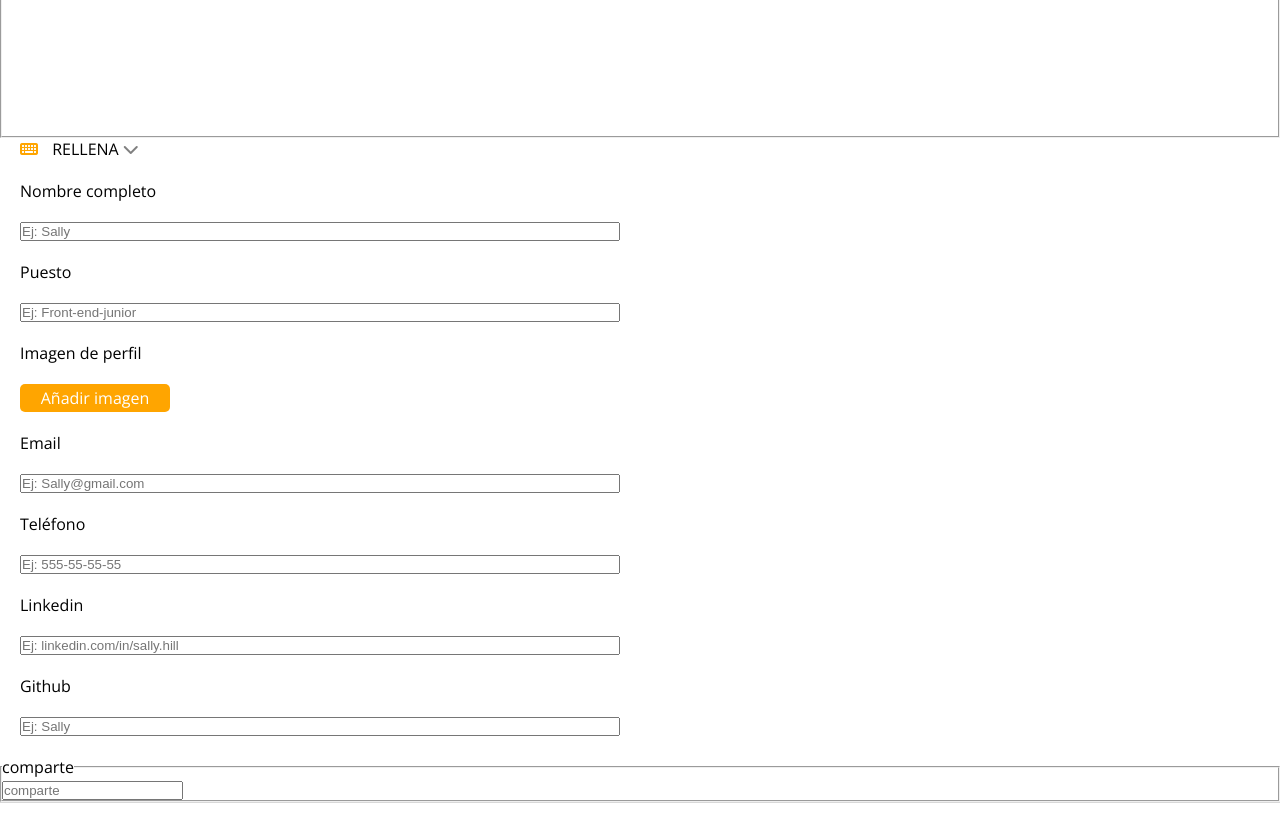
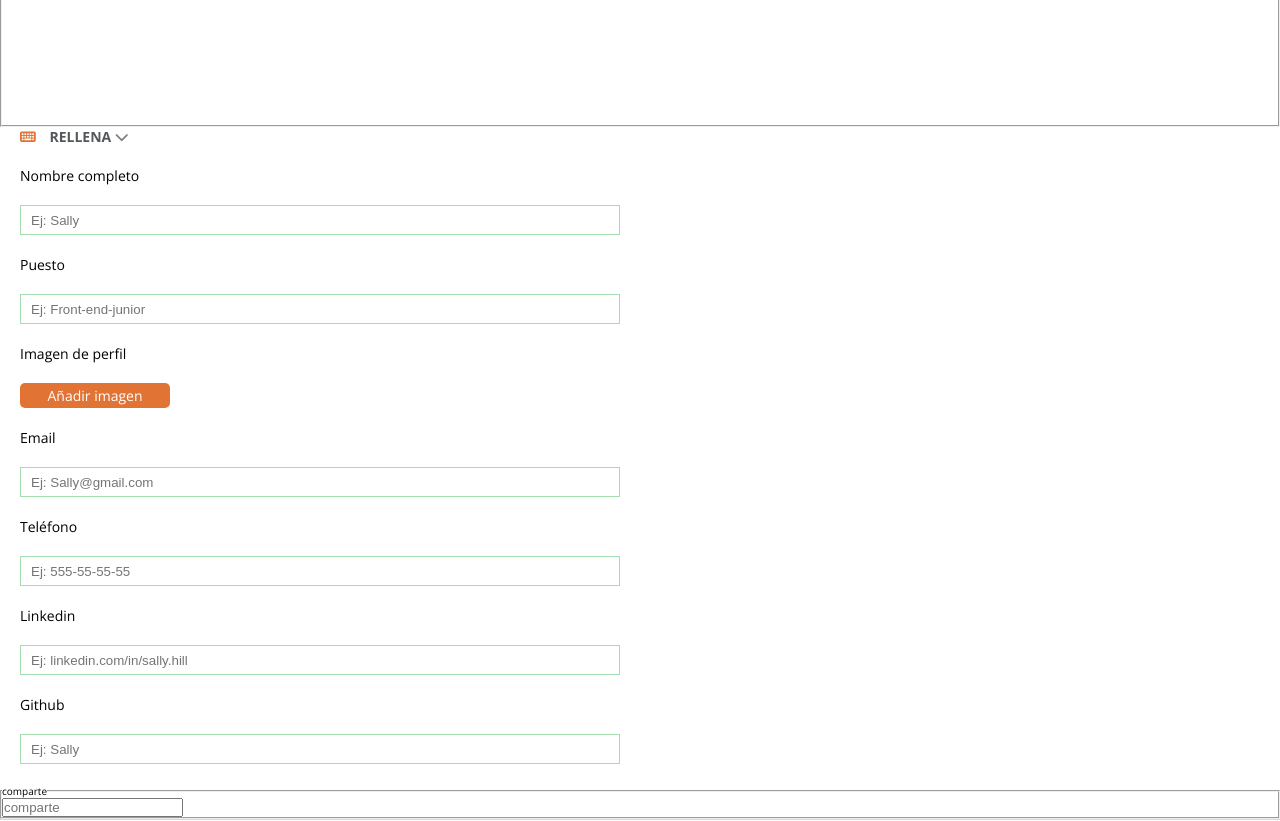
Before and after one commit to aidanarr/project-promo-X-module-2-team-3, a website built with Vite: page src/create.html in a window 1280 px wide. Shown: the part 1200-2021 px from the top of the page. Built offline with nearby package versions, Linux system fonts and the light colour scheme.

Commit message:
fill y rem

```diff
--- a/src/partials/form-fill.html
+++ b/src/partials/form-fill.html
@@ -1,5 +1,5 @@
 <fieldset class="fill">
-    <legend> <i class="fa-solid fa-keyboard fill__icon"></i> RELLENA <i class="fa-solid fa-chevron-down fill__icon--down"></i></legend>
+    <legend class="fill__text"> <i class="fa-solid fa-keyboard fill__icon"></i> RELLENA <i class="fa-solid fa-chevron-down fill__icon--down"></i></legend>
     <div class="fill__inputs">
         <label for="name">Nombre completo</label>
         <input type="text" id="name" name="name" placeholder="Ej: Sally">
--- a/src/scss/core/_variables.scss
+++ b/src/scss/core/_variables.scss
@@ -9,3 +9,4 @@ $light-khaki: #f9f4dc;
 $Green: #a2deaf;
 $blue: #438792;
 $dark-blue: #114e4e;
+$metal: #54585a;
--- a/src/scss/layout/_form-fill.scss
+++ b/src/scss/layout/_form-fill.scss
@@ -2,19 +2,33 @@
     padding: 20px;
     border: none;
     width: 100vw;
+    font-size: 1.4rem;
 
     @media (width > 768px){
         width: 50vw;
     }
 
+    &__text{
+        font-weight: bold;
+        color: $metal
+    }
     &__inputs{
     display: flex;
     flex-direction: column;
     gap: 20px;
+
+    & input{
+        height: 30px;
+        border: $Green 1px solid;
+    }
+
+    & ::placeholder{
+        padding-left: 10px;
+    }
 }
 
     &__icon{
-        color: orange;
+        color: $orange;
         padding-right: 10px;
     }
 
@@ -23,7 +37,7 @@
 
     }
     & a{
-        background-color: orange;
+        background-color: $orange;
         color: white;
         border-radius: 5px;
         text-decoration: none;
--- a/src/scss/main.scss
+++ b/src/scss/main.scss
@@ -11,4 +11,5 @@
 
 :root{
     font-family: $main-font;
+    font-size: 62.5%;
 }
```
